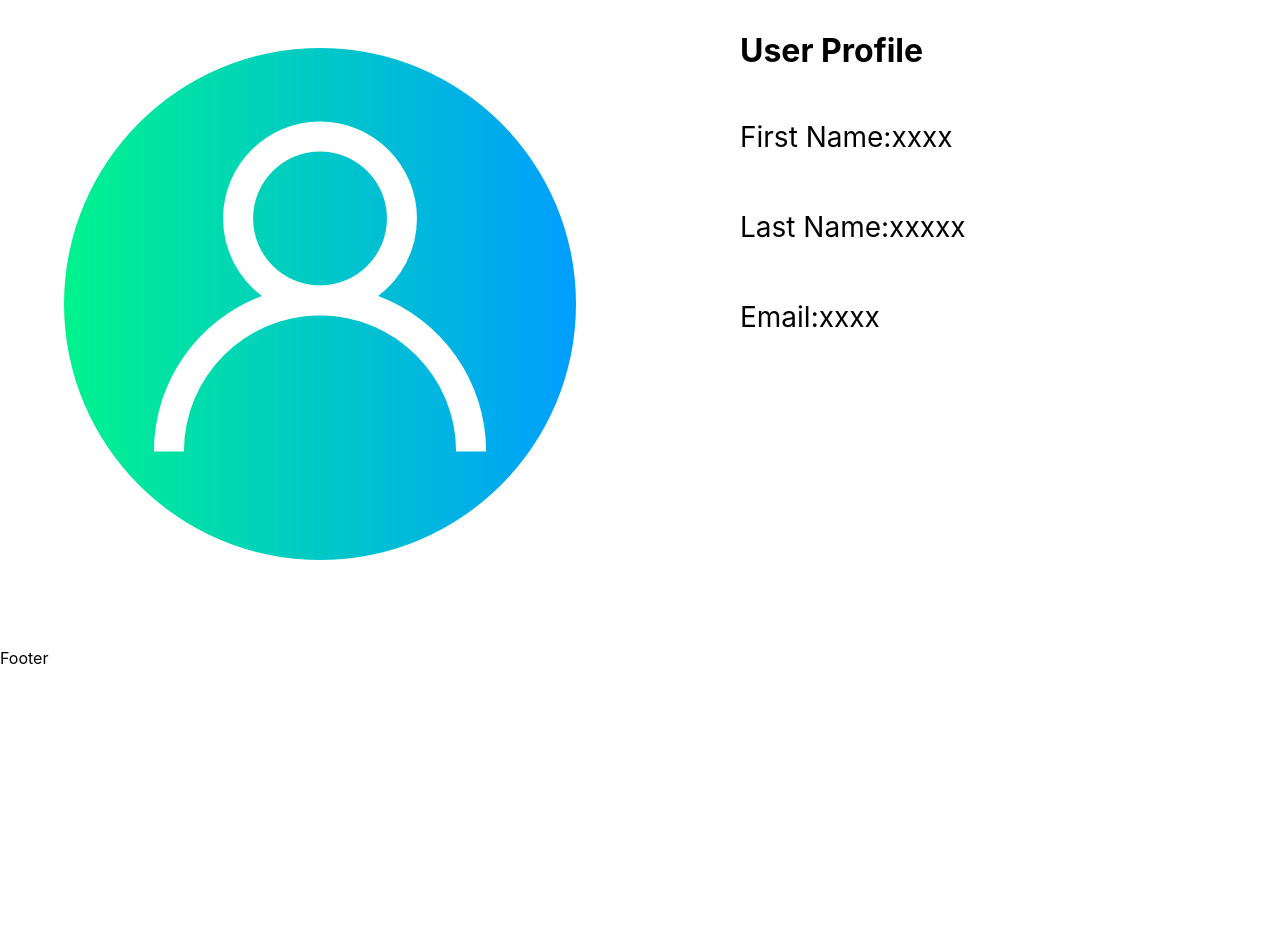
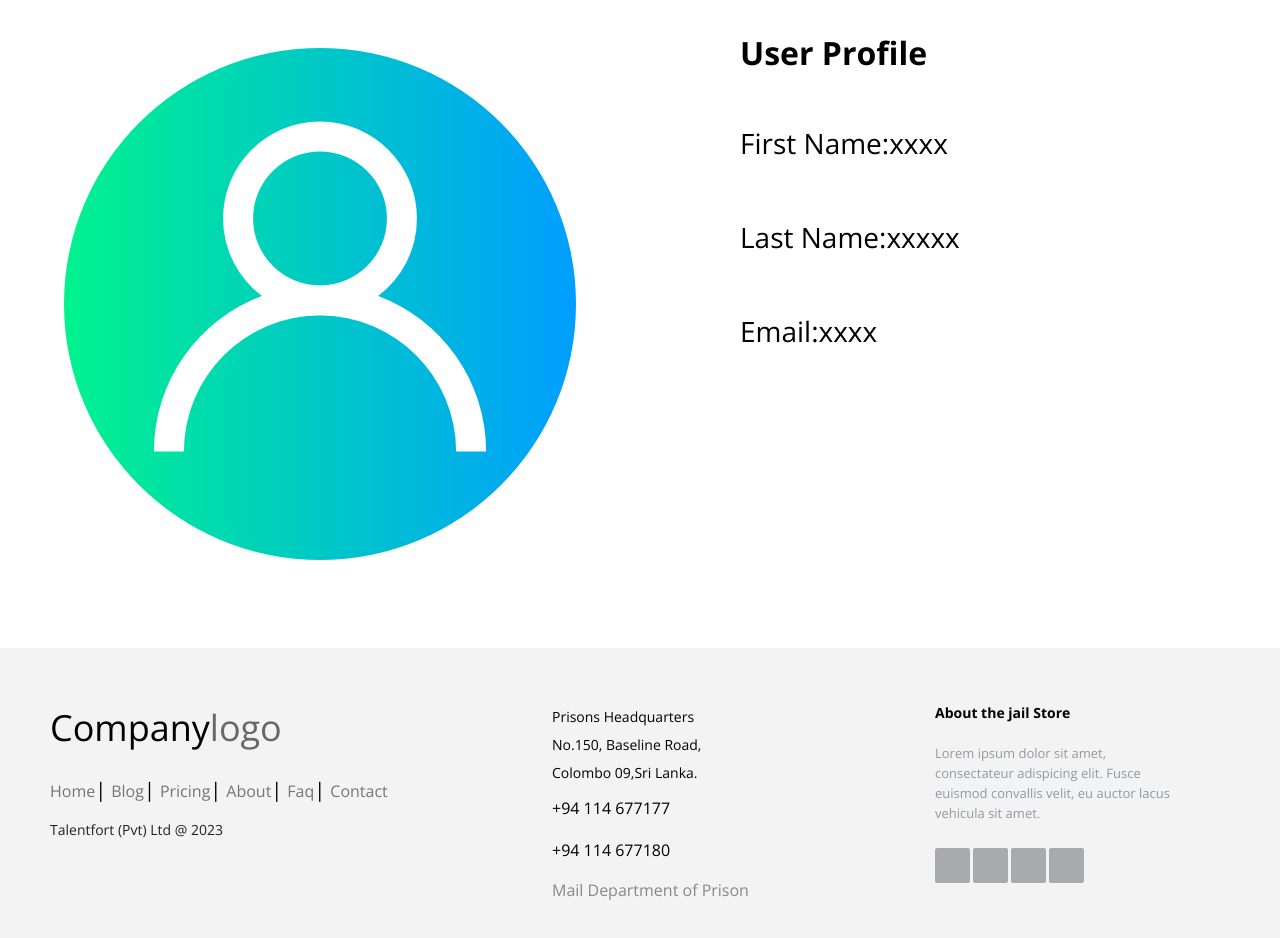
Before and after one commit to SasithDuleepa/jail, a React (Create React App) app: page /user_profile/1 in a window 1280 px wide. Shown: the part 140-1078 px from the top of the page. Before the commit the page ends 808 px from the top, so only its background shows below. Built offline with nearby package versions, Linux system fonts and the light colour scheme; no server answers.

Commit message:
Added footer

```diff
--- a/src/components/footer/footer.css
+++ b/src/components/footer/footer.css
@@ -1,20 +1,199 @@
-.footer {
-    background-color: #ffffff;
-    padding: 32px;
-    text-align: center;
-    box-shadow: #33333323;
-  }
+@import url(https://fonts.googleapis.com/css?family=Open+Sans:400,500,300,700);
 
-  .container {
-    max-width: 1200px;
-    margin: 0 auto;
-  }
+* {
+  font-family: Open Sans;
+}
 
-  .link-icon {
-    margin: 0 8px;
-    color: #333;
-  }
+/* section {
+  width: 100%;
+  display: inline-block;
+  background: #333;
+  height: 50vh;
+  text-align: center;
+  font-size: 22px;
+  font-weight: 700;
+  text-decoration: underline;
+} */
 
-  .link-icon:hover {
-    color: #007bff;
-  }
+.footer-distributed{
+	background: #66666613;
+	box-shadow: 0 1px 1px 0 rgba(0, 0, 0, 0.548);
+	box-sizing: border-box;
+	width: 100%;
+	text-align: left;
+	font: bold 16px sans-serif;
+	padding: 55px 50px;
+}
+
+.footer-distributed .footer-left,
+.footer-distributed .footer-center,
+.footer-distributed .footer-right{
+	display: inline-block;
+	vertical-align: top;
+}
+
+/* Footer left */
+
+.footer-distributed .footer-left{
+	width: 40%;
+}
+
+/* The company logo */
+
+.footer-distributed h3{
+	color:  #000000;
+	font: normal 36px 'Open Sans', cursive;
+	margin: 0;
+}
+
+.footer-distributed h3 span{
+	color:  rgb(104, 104, 104);
+}
+
+/* Footer links */
+
+.footer-distributed .footer-links{
+	color:  #757575;
+	margin: 20px 0 12px;
+	padding: 0;
+}
+
+.footer-distributed .footer-links a{
+	display:inline-block;
+	line-height: 1.8;
+  font-weight:400;
+	text-decoration: none;
+	color:  inherit;
+}
+
+.footer-distributed .footer-company-name{
+	color:  #222;
+	font-size: 14px;
+	font-weight: normal;
+	margin: 0;
+}
+
+/* Footer Center */
+
+.footer-distributed .footer-center{
+	width: 35%;
+}
+
+.footer-distributed .footer-center i{
+	background-color:  #33383b;
+	color: #ffffff;
+	font-size: 25px;
+	width: 38px;
+	height: 38px;
+	border-radius: 50%;
+	text-align: center;
+	line-height: 42px;
+	margin: 10px 15px;
+	vertical-align: middle;
+}
+
+.footer-distributed .footer-center i.fa-envelope{
+	font-size: 17px;
+	line-height: 38px;
+}
+
+.footer-distributed .footer-center p{
+	display: inline-block;
+	color: #000000;
+  font-weight:400;
+	vertical-align: middle;
+	margin:0;
+}
+
+.footer-distributed .footer-center p span{
+	display:block;
+	font-weight: normal;
+	font-size:14px;
+	line-height:2;
+}
+
+.footer-distributed .footer-center p a{
+	color:  rgb(136, 136, 136);
+	text-decoration: none;;
+  text-shadow: #000000;
+}
+
+.footer-distributed .footer-links a:before {
+  content: "|";
+  font-weight:300;
+  font-size: 20px;
+  left: 0;
+  color: #000000;
+  display: inline-block;
+  padding-right: 5px;
+}
+
+.footer-distributed .footer-links .link-1:before {
+  content: none;
+}
+
+/* Footer Right */
+
+.footer-distributed .footer-right{
+	width: 20%;
+}
+
+.footer-distributed .footer-company-about{
+	line-height: 20px;
+	color:  #92999f;
+	font-size: 13px;
+	font-weight: normal;
+	margin: 0;
+}
+
+.footer-distributed .footer-company-about span{
+	display: block;
+	color:  #000000;
+	font-size: 14px;
+	font-weight: bold;
+	margin-bottom: 20px;
+}
+
+.footer-distributed .footer-icons{
+	margin-top: 25px;
+}
+
+.footer-distributed .footer-icons a{
+	display: inline-block;
+	width: 35px;
+	height: 35px;
+	cursor: pointer;
+	background-color:  #33383b63;
+	border-radius: 2px;
+
+	font-size: 20px;
+	color: #ffffff;
+	text-align: center;
+	line-height: 35px;
+
+	margin-right: 3px;
+	margin-bottom: 5px;
+}
+
+/* If you don't want the footer to be responsive, remove these media queries */
+
+@media (max-width: 880px) {
+
+	.footer-distributed{
+		font: bold 14px sans-serif;
+	}
+
+	.footer-distributed .footer-left,
+	.footer-distributed .footer-center,
+	.footer-distributed .footer-right{
+		display: block;
+		width: 100%;
+		margin-bottom: 40px;
+		text-align: center;
+	}
+
+	.footer-distributed .footer-center i{
+		margin-left: 0;
+	}
+
+}
--- a/src/components/footer/footer.jsx
+++ b/src/components/footer/footer.jsx
@@ -6,8 +6,74 @@
 
 export default function Footer() {
   return (
-    <>
-    Footer
-    </>
+    <><footer class="footer-distributed">
+
+      <div class="footer-left">
+
+        <h3>Company<span>logo</span></h3>
+
+        <p class="footer-links">
+          <a href="#" class="link-1">Home</a>
+
+          <a href="#">Blog</a>
+
+          <a href="#">Pricing</a>
+
+          <a href="#">About</a>
+
+          <a href="#">Faq</a>
+
+          <a href="#">Contact</a>
+        </p>
+
+        <p class="footer-company-name">Talentfort (Pvt) Ltd @ 2023</p>
+      </div>
+
+      <div class="footer-center">
+
+        <div>
+          <i class="fa fa-map-marker"></i>
+          <p><span>Prisons Headquarters</span>
+          <span>No.150, Baseline Road,</span>
+          <span>Colombo 09,Sri Lanka.</span>
+          </p>
+        </div>
+
+        <div>
+          <i class="fa fa-phone"></i>
+          <p>+94 114 677177</p>
+        </div>
+
+        <div>
+          <i class="fa fa-phone"></i>
+          <p>+94 114 677180</p>
+        </div>
+
+        <div>
+          <i class="fa fa-envelope"></i>
+          <p><a href="prisons[at]sltnet.lk">Mail Department of Prison</a></p>
+        </div>
+
+      </div>
+
+      <div class="footer-right">
+
+        <p class="footer-company-about">
+          <span>About the jail Store</span>
+          Lorem ipsum dolor sit amet, consectateur adispicing elit. Fusce euismod convallis velit, eu auctor lacus vehicula sit amet.
+        </p>
+
+        <div class="footer-icons">
+
+          <a href=""><i class="fa fa-facebook"></i></a>
+          <a href="#"><i class="fa fa-twitter"></i></a>
+          <a href="#"><i class="fa fa-linkedin"></i></a>
+          <a href="#"><i class="fa fa-github"></i></a>
+
+        </div>
+
+      </div>
+
+    </footer></>
   );
 }
```
